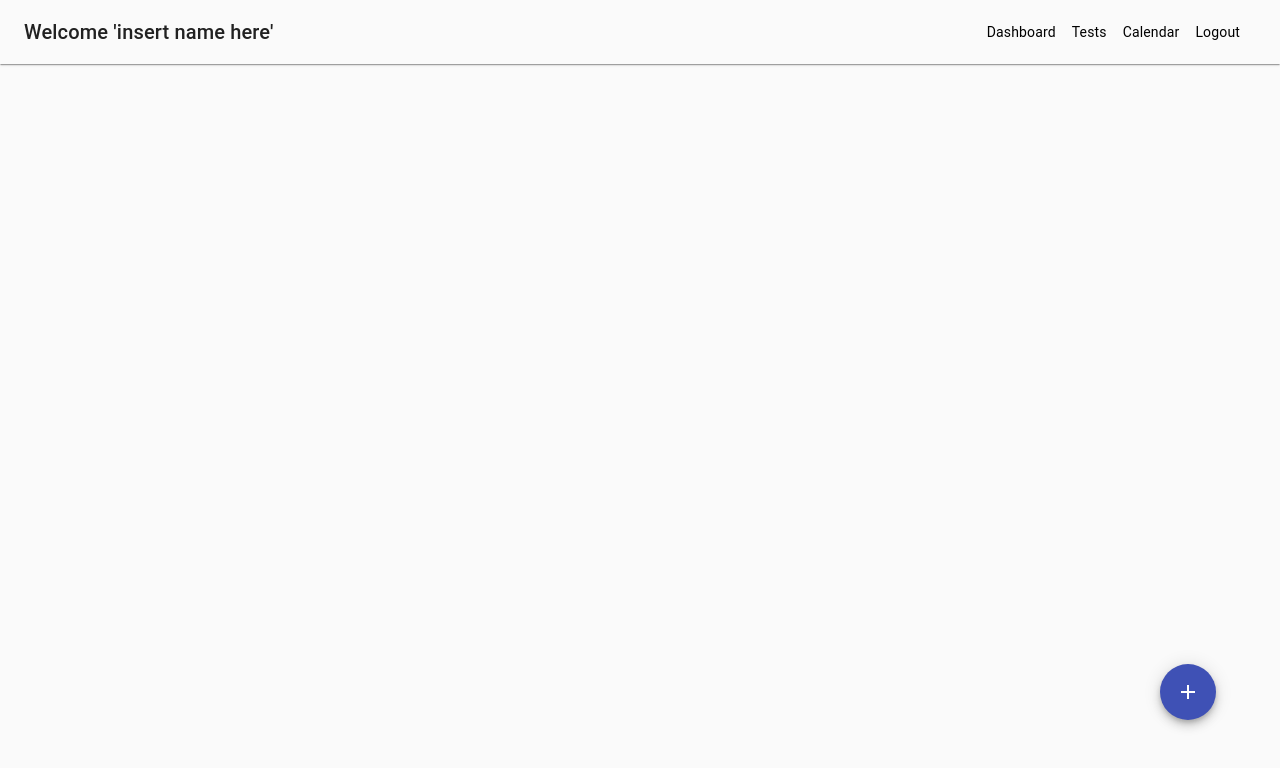
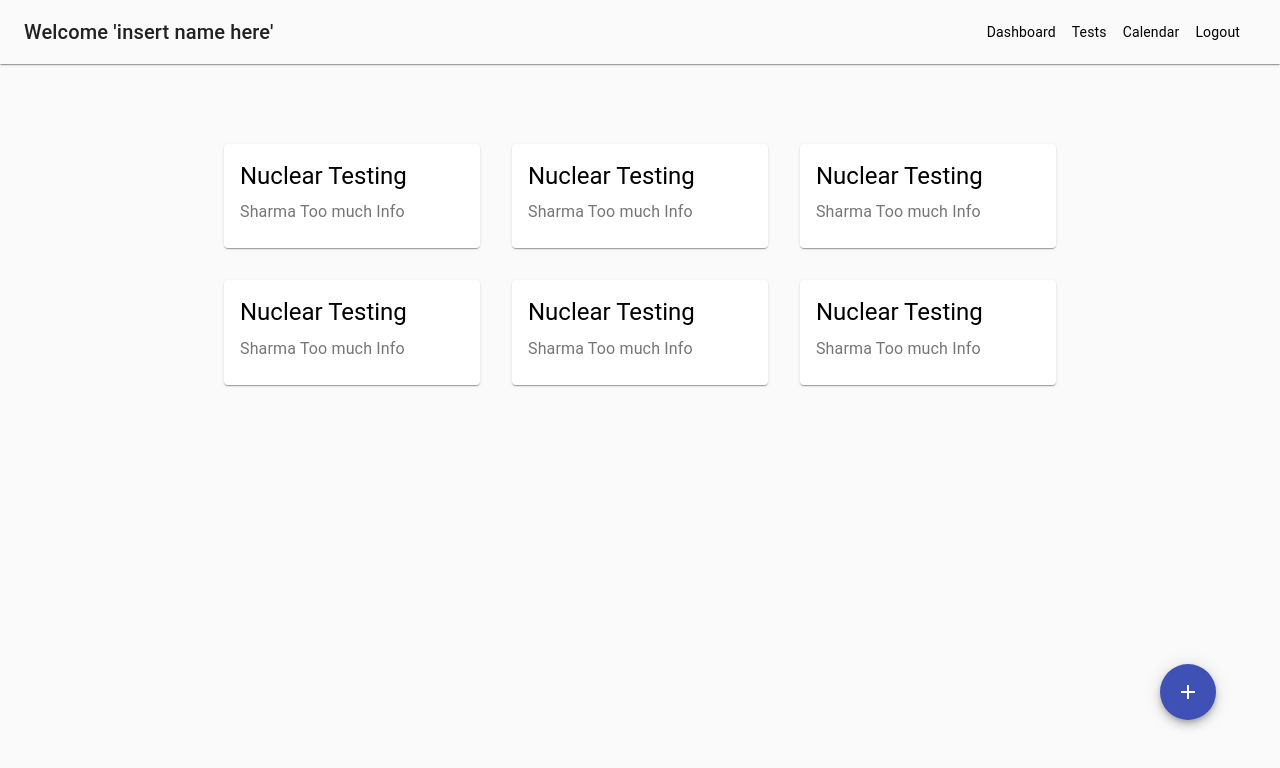
Before and after one commit to 4molybdenum2/EduSmart, a React (Create React App) app in the folder frontend/: page /dashboard in a window 1280 px wide. Shown: the top 768 px of the page. Built offline with nearby package versions, Linux system fonts and the light colour scheme.

Commit message:
added courses and assignments

```diff
--- a/frontend/src/App.js
+++ b/frontend/src/App.js
@@ -2,6 +2,7 @@ import { Switch, Route } from "react-router-dom";
 import Home from "./components/Home";
 import SignIn from "./components/SignIn";
 import SignUp from "./components/SignUp";
+import Assignment from "./components/UserCore/Assignment";
 import UserHome from "./components/UserHome";
 import "./index.css";
 
@@ -20,6 +21,9 @@ const App = () => {
       <Route path="/tests" exact>
         <UserHome screen={"tests"}/>
       </Route>
+      <Route path="/assignment">
+        <Assignment />
+      </Route>
       <Route path="/">
         <Home />
       </Route>
--- /dev/null
+++ b/frontend/src/components/UserCore/Assignment.js
@@ -0,0 +1,69 @@
+import React from 'react';
+import PropTypes from 'prop-types';
+import { makeStyles } from '@material-ui/core/styles';
+import Grid from '@material-ui/core/Grid';
+import Typography from '@material-ui/core/Typography';
+import Divider from '@material-ui/core/Divider';
+import Card from '@material-ui/core/Card';
+import CardActionArea from '@material-ui/core/CardActionArea';
+import CardActions from '@material-ui/core/CardActions';
+import CardContent from '@material-ui/core/CardContent';
+import CardMedia from '@material-ui/core/CardMedia';
+import Button from '@material-ui/core/Button';
+
+const useStyles = makeStyles({
+    root: {
+      maxWidth: 345,
+    },
+  });
+
+const posts = [
+    {
+        title: "Some title",
+        description: "Some description",
+    },
+    {
+        title: "Some title",
+        description: "Some description",
+    },
+    {
+        title: "Some title",
+        description: "Some description",
+    }
+]
+
+export default function Assignment() {
+  const classes = useStyles();
+
+  return (
+    <Grid item xs={12} md={8}>
+      {posts.map((post) => (
+          <Card className={classes.root}>
+          <CardActionArea>
+            <CardContent>
+              <Typography gutterBottom variant="h5" component="h2">
+                {post.title}
+              </Typography>
+              <Typography variant="body2" color="textSecondary" component="p">
+                {post.description}
+              </Typography>
+            </CardContent>
+          </CardActionArea>
+          <CardActions>
+            <Button size="small" color="primary">
+              Submit
+            </Button>
+            <Button size="small" color="primary">
+              Info
+            </Button>
+          </CardActions>
+        </Card>
+      ))}
+    </Grid>
+  );
+}
+
+Assignment.propTypes = {
+  posts: PropTypes.array,
+  title: PropTypes.string,
+};
--- a/frontend/src/components/UserHome/Dashboard.js
+++ b/frontend/src/components/UserHome/Dashboard.js
@@ -14,6 +14,7 @@ import {
   import { makeStyles } from "@material-ui/core/styles";
   import { Add } from "@material-ui/icons";
   import React, { useState, useEffect } from "react";
+  import { Redirect, Link } from "react-router-dom";
 
   const useStyles = makeStyles((theme) => ({
     main: { marginTop: theme.spacing(10), marginBottom: theme.spacing(8) },
@@ -31,12 +32,38 @@ import {
 
   const Dashboard = () => {
     const classes = useStyles();
-    const [courses, setCourses] = useState([]);
+    // const [courses, setCourses] = useState([]);
 
-    useEffect(() => {
-      // Get Courses using API
-    }, [courses]);
+    // useEffect(() => {
+    //   // Get Courses using API
+    // }, [courses]);
 
+    const courses = [
+      {
+        name: "Nuclear Testing",
+        professor: "Sharma Too much Info",
+      },
+      {
+        name: "Nuclear Testing",
+        professor: "Sharma Too much Info",
+      },
+      {
+        name: "Nuclear Testing",
+        professor: "Sharma Too much Info",
+      },
+      {
+        name: "Nuclear Testing",
+        professor: "Sharma Too much Info",
+      },
+      {
+        name: "Nuclear Testing",
+        professor: "Sharma Too much Info",
+      },
+      {
+        name: "Nuclear Testing",
+        professor: "Sharma Too much Info",
+      },
+    ]
     return (
         <>
         <main className={classes.main}>
@@ -46,14 +73,15 @@ import {
                 {courses.map((course, id) => (
                   <Grid item key={id} xs={12} sm={6} md={4}>
                     <Card
-                      className={classes.card}
-                      onClick={() => console.log("test")}>
+                      className={classes.card}>
                       {/* TODO: Course-code or initials in Card Media */}
                       <CardContent className={classes.cardContent}>
-                        <Typography gutterBottom variant="h5" component="h2">
-                          {course.name}
-                        </Typography>
-                        <Typography variant="h5" color="textSecondary">
+                        <Link to="/assignment" style={{ textDecoration: "none", color: "#000"}}>
+                          <Typography gutterBottom variant="h5" component="h2">
+                            {course.name}
+                          </Typography>
+                        </Link>
+                        <Typography  color="textSecondary">
                           {course.professor}
                         </Typography>
                       </CardContent>
--- a/frontend/src/helper/utils.js
+++ b/frontend/src/helper/utils.js
@@ -12,6 +12,5 @@ export const isLogin = () => {
     if (localStorage.getItem(TOKEN_KEY)) {
         return true;
     }
-
     return false;
 }
```
